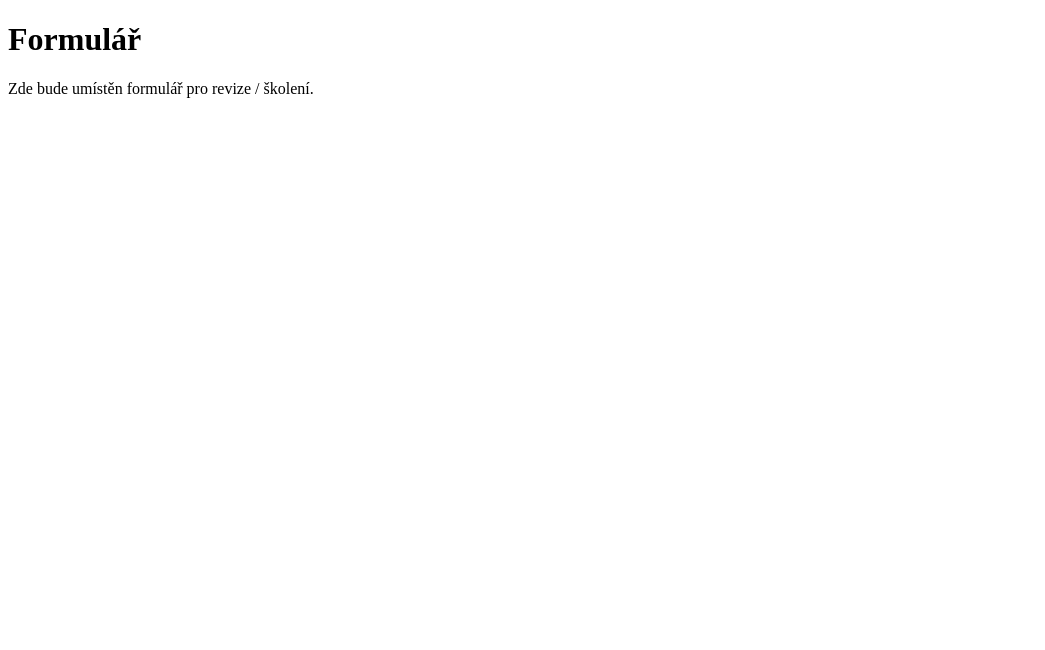
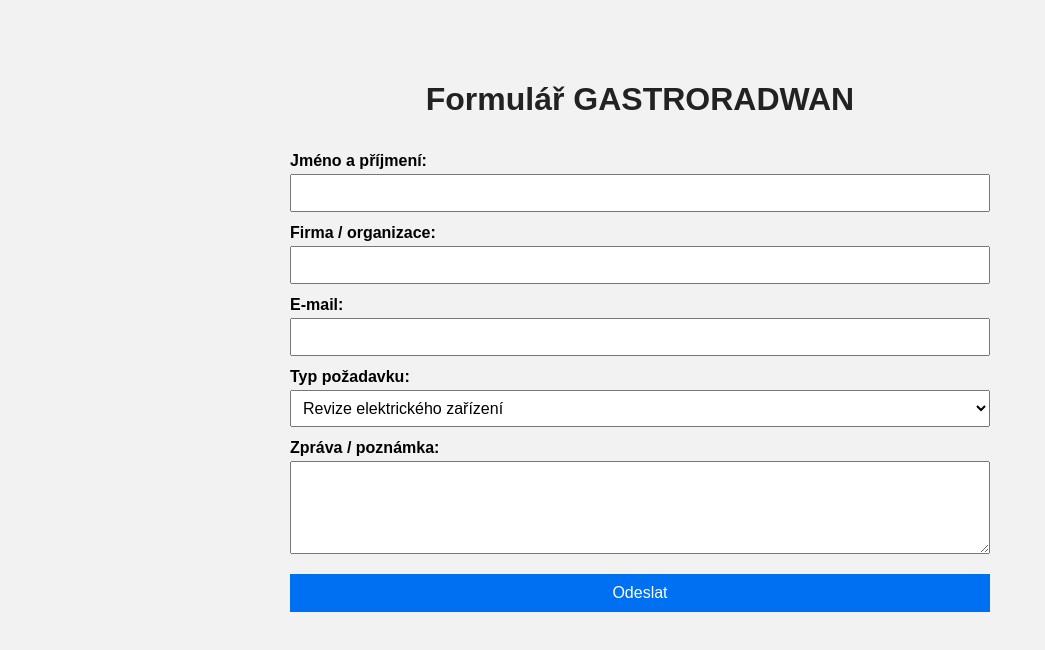
Before and after one commit to gastroradwan/protokol, a plain HTML site: page formular.html in a window 1280 px wide. Shown: the whole page, without its empty margins (0-1045 px from the left). Drawn offline with Linux system fonts and the light colour scheme.

Commit message:
Update formular.html

```diff
--- a/formular.html
+++ b/formular.html
@@ -1,11 +1,71 @@
 <!DOCTYPE html>
 <html lang="cs">
 <head>
-  <meta charset="UTF-8">
-  <title>Formulář</title>
+  <meta charset="UTF-8" />
+  <meta name="viewport" content="width=device-width, initial-scale=1.0"/>
+  <title>Formulář – GASTRORADWAN</title>
+  <style>
+    body {
+      font-family: Arial, sans-serif;
+      max-width: 700px;
+      margin: 40px auto;
+      padding: 20px;
+      background-color: #f2f2f2;
+    }
+    h1 {
+      text-align: center;
+      color: #222;
+    }
+    form {
+      display: flex;
+      flex-direction: column;
+    }
+    label {
+      margin-top: 12px;
+      font-weight: bold;
+    }
+    input, textarea, select {
+      padding: 8px;
+      font-size: 1em;
+      margin-top: 4px;
+    }
+    button {
+      margin-top: 20px;
+      padding: 10px;
+      font-size: 1em;
+      background-color: #0070f3;
+      color: white;
+      border: none;
+      cursor: pointer;
+    }
+    button:hover {
+      background-color: #0059c1;
+    }
+  </style>
 </head>
 <body>
-  <h1>Formulář</h1>
-  <p>Zde bude umístěn formulář pro revize / školení.</p>
+  <h1>Formulář GASTRORADWAN</h1>
+  <form>
+    <label for="jmeno">Jméno a příjmení:</label>
+    <input type="text" id="jmeno" name="jmeno" required>
+
+    <label for="firma">Firma / organizace:</label>
+    <input type="text" id="firma" name="firma">
+
+    <label for="email">E-mail:</label>
+    <input type="email" id="email" name="email" required>
+
+    <label for="typ">Typ požadavku:</label>
+    <select id="typ" name="typ">
+      <option value="revize">Revize elektrického zařízení</option>
+      <option value="skoleni">Školení poučených osob</option>
+      <option value="dotaz">Obecný dotaz</option>
+    </select>
+
+    <label for="zprava">Zpráva / poznámka:</label>
+    <textarea id="zprava" name="zprava" rows="5"></textarea>
+
+    <button type="submit">Odeslat</button>
+  </form>
 </body>
 </html>
```
